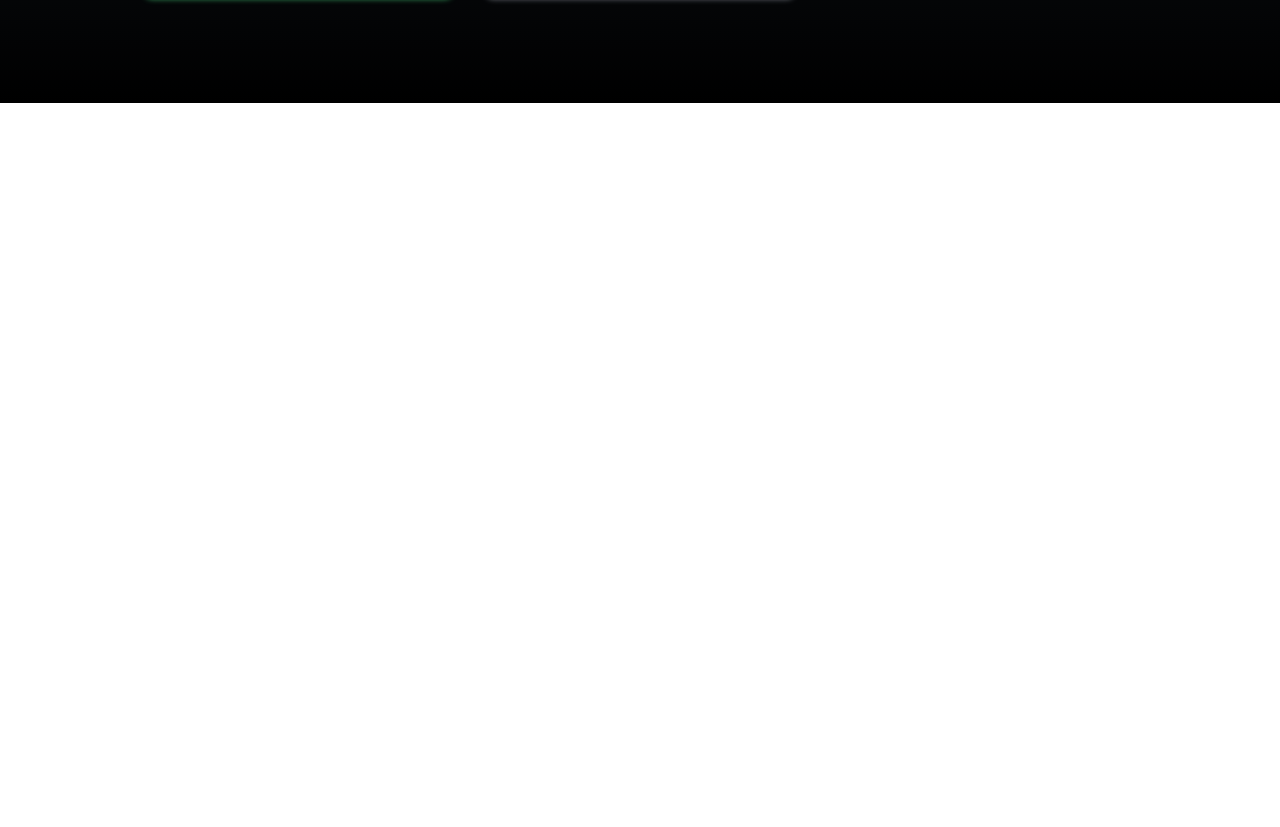
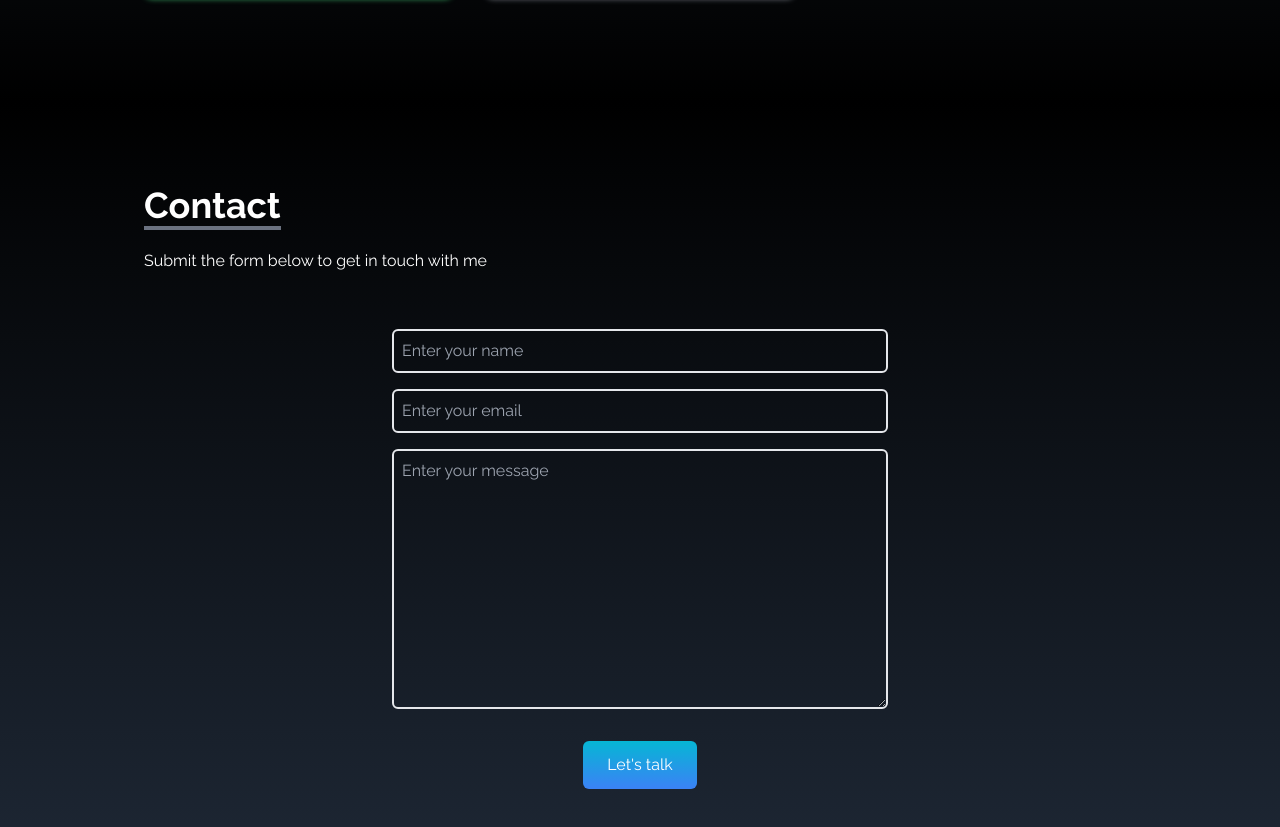
Before and after one commit to kellyfayrishta/react-portfolio, a React (Create React App) app: page / in a window 1280 px wide. Shown: the part 3097-3924 px from the top of the page. Before the commit the page ends 3200 px from the top, so only its background shows below. Built offline with nearby package versions, Linux system fonts and the light colour scheme; a web font is replaced by a local one.

Commit message:
added and styled contact.js

```diff
--- a/src/App.js
+++ b/src/App.js
@@ -4,6 +4,7 @@ import  Home  from "./components/Home";
 import  Navbar  from "./components/Navbar";
 import  Portfolio   from "./components/Portfolio";
 import  SocialLinks  from "./components/SocialLinks";
+import Contact from "./components/Contact";
 
 function App() {
   return (
@@ -13,6 +14,7 @@ function App() {
       <About />
       <Portfolio />
       <Experience />
+      <Contact />
 
       <SocialLinks />
     </div>
--- /dev/null
+++ b/src/components/Contact.js
@@ -0,0 +1,51 @@
+import React from "react";
+
+const Contact = () => {
+  return (
+    <div
+      name="contact"
+      className="w-full h-screen bg-gradient-to-b from-black to-gray-800 p-4 text-white"
+    >
+      <div className="flex flex-col p-4 justify-center max-w-screen-lg mx-auto h-full">
+        <div className="pb-8">
+          <p className="text-4xl font-bold inline border-b-4 border-gray-500">
+            Contact
+          </p>
+          <p className="py-6">Submit the form below to get in touch with me</p>
+        </div>
+
+        <div className="flex justify-center items-center">
+          <form
+            action="https://getform.io/f/39ff92df-2d71-4f3e-b780-8962333d558d" method="POST"
+            className="flex flex-col w-full md:w-1/2"
+          >
+            <input
+              type="text"
+              name="name"
+              placeholder="Enter your name"
+              className="p-2 bg-transparent border-2 rounded-md text-white focus:outline-none"
+            />
+            <input
+              type="text"
+              name="email"
+              placeholder="Enter your email"
+              className=" my-4 p-2 bg-transparent border-2 rounded-md text-white focus:outline-none"
+            />
+            <textarea
+              name="message"
+              placeholder="Enter your message"
+              rows="10"
+              className="p-2 bg-transparent border-2 rounded-md text-white focus:outline-none"
+            ></textarea>
+
+            <button className="text-white bg-gradient-to-b from-cyan-500 to-blue-500 px-6 py-3 my-8 mx-auto flex-items-center rounded-md hover:scale-110 duration-300">
+              Let's talk
+            </button>
+          </form>
+        </div>
+      </div>
+    </div>
+  );
+};
+
+export default Contact;
```
